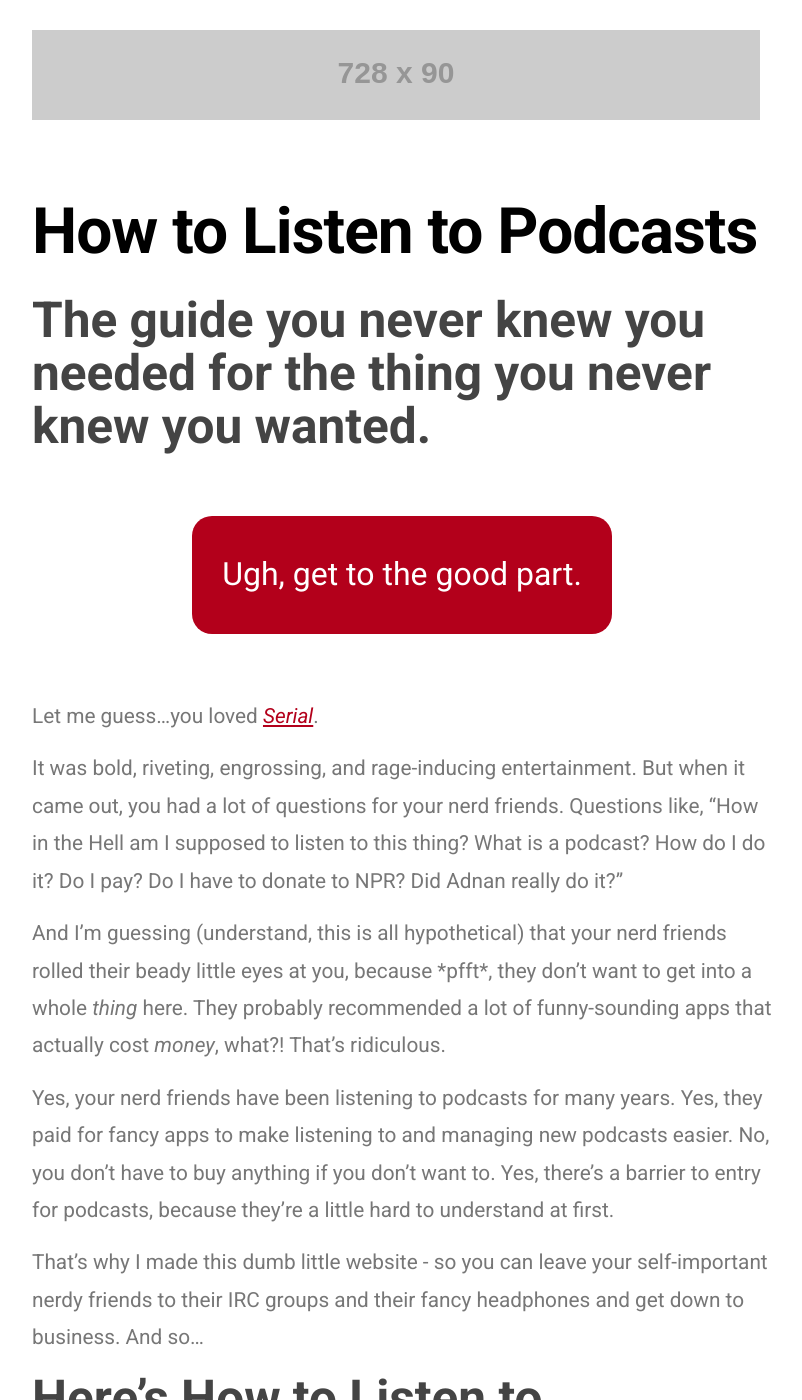
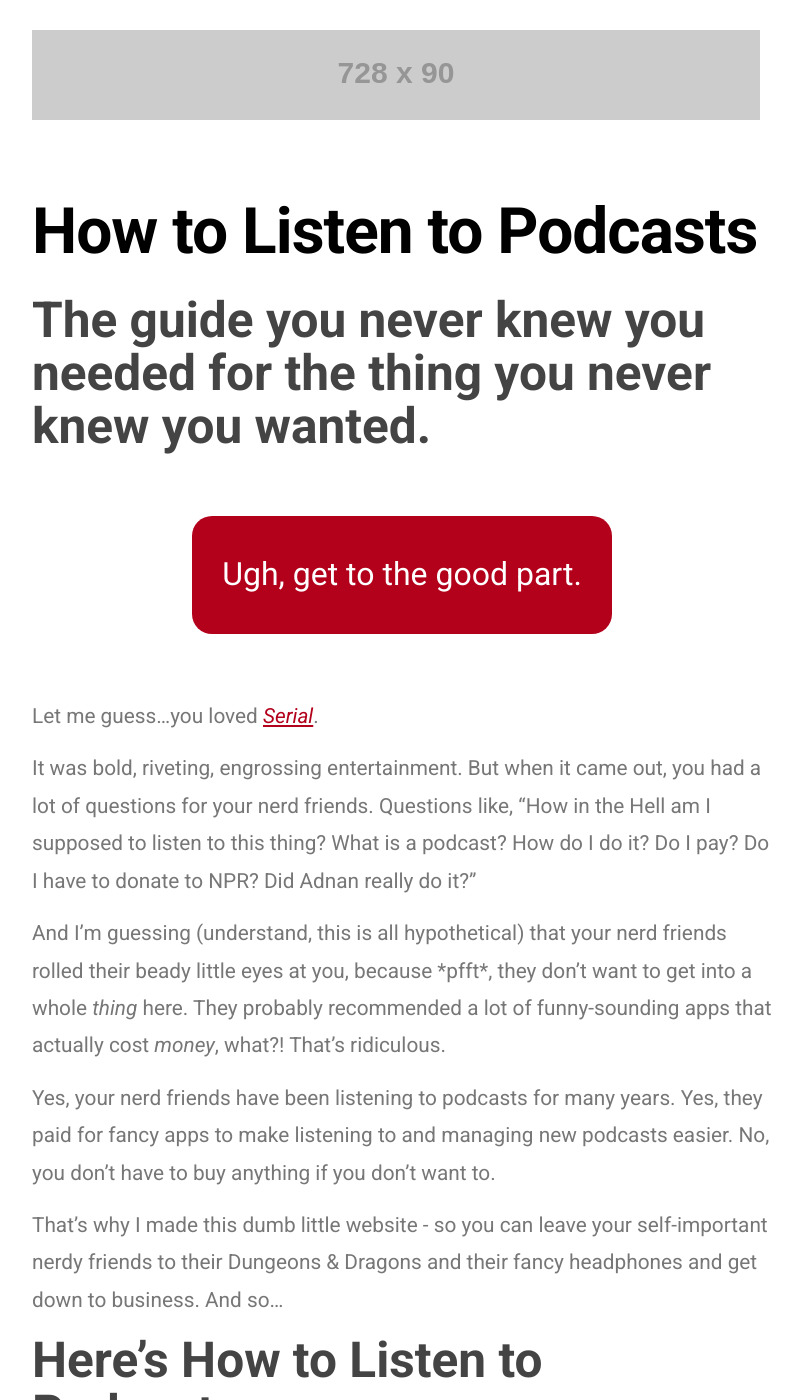
Before and after one commit to jimmymarks/podcastjustice, a Jekyll site: the page built from index.md, in a window 1280 px wide and 1400 px high. Shown: the whole window, without its empty margins (238-1040 px from the left). Built offline with Jekyll 4.4.1, drawn with Linux system fonts in a browser that asks for light colours; some of the changed text lies outside the part shown.

Commit message:
Update index.md

```diff
--- a/index.md
+++ b/index.md
@@ -10,13 +10,13 @@ permalink: /
 
 Let me guess...you loved *[Serial] [1]*.
 
-It was bold, riveting, engrossing, and rage-inducing entertainment. But when it came out, you had a lot of questions for your nerd friends. Questions like, "How in the Hell am I supposed to listen to this thing? What is a podcast? How do I do it? Do I pay? Do I have to donate to NPR? Did Adnan really do it?"
+It was bold, riveting, engrossing entertainment. But when it came out, you had a lot of questions for your nerd friends. Questions like, "How in the Hell am I supposed to listen to this thing? What is a podcast? How do I do it? Do I pay? Do I have to donate to NPR? Did Adnan really do it?"
 
 And I'm guessing (understand, this is all hypothetical) that your nerd friends rolled their beady little eyes at you, because \*pfft\*, they don't want to get into a whole *thing* here. They probably recommended a lot of funny-sounding apps that actually cost *money*, what?! That's ridiculous.
 
-Yes, your nerd friends have been listening to podcasts for many years. Yes, they paid for fancy apps to make listening to and managing new podcasts easier. No, you don't have to buy anything if you don't want to. Yes, there's a barrier to entry for podcasts, because they're a little hard to understand at first.
+Yes, your nerd friends have been listening to podcasts for many years. Yes, they paid for fancy apps to make listening to and managing new podcasts easier. No, you don't have to buy anything if you don't want to.
 
-That's why I made this dumb little website - so you can leave your self-important nerdy friends to their IRC groups and their fancy headphones and get down to business. And so...
+That's why I made this dumb little website - so you can leave your self-important nerdy friends to their Dungeons & Dragons and their fancy headphones and get down to business. And so...
 
 <a id="boooring"></a>
 
```
Also changed, not shown: other parts of index.md (+4 -0 lines).
